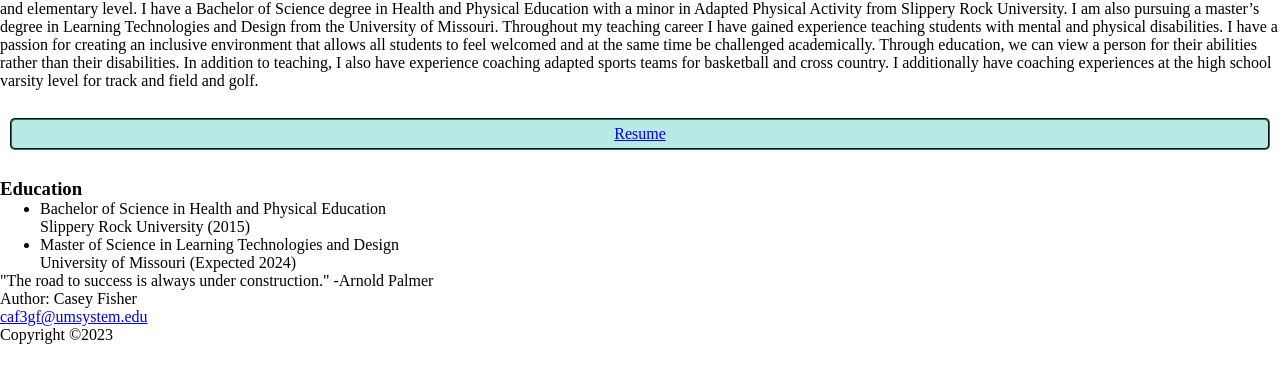
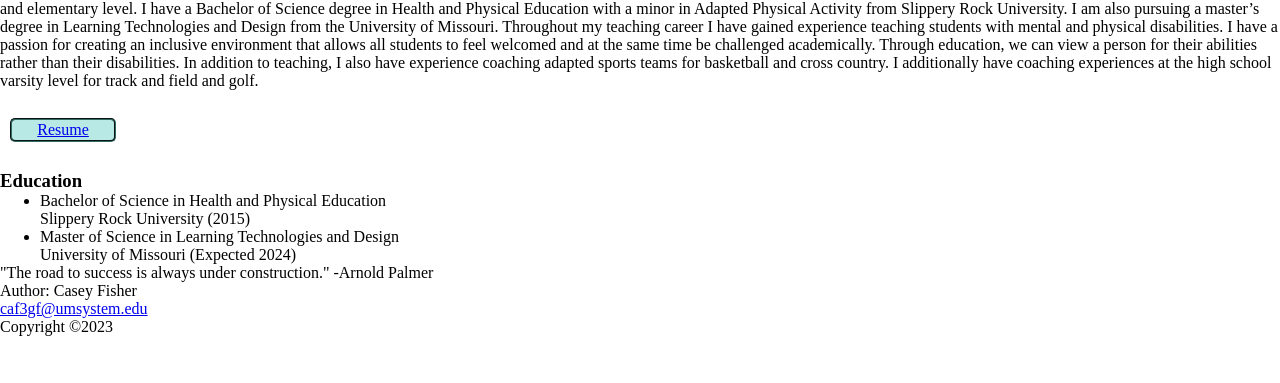
Before and after one commit to cfish5555/cfish5555.github.io, a plain HTML site: page about.html in a window 1280 px wide. Shown: the part 109-492 px from the top of the page. Drawn offline with Linux system fonts and the light colour scheme.

Commit message:
Add files via upload

```diff
--- a/style.css
+++ b/style.css
@@ -1,10 +1,11 @@
 h1{color:#336963;}
 .box-one{
-    padding: 5px;
+    padding: 1px;
     text-align: center;
     position:static;
     background-color: #b8e9e4;
     border: 2px groove #336963;
     border-radius: 5px;
     margin: 10px;
+    width: 100px;
 }
```
